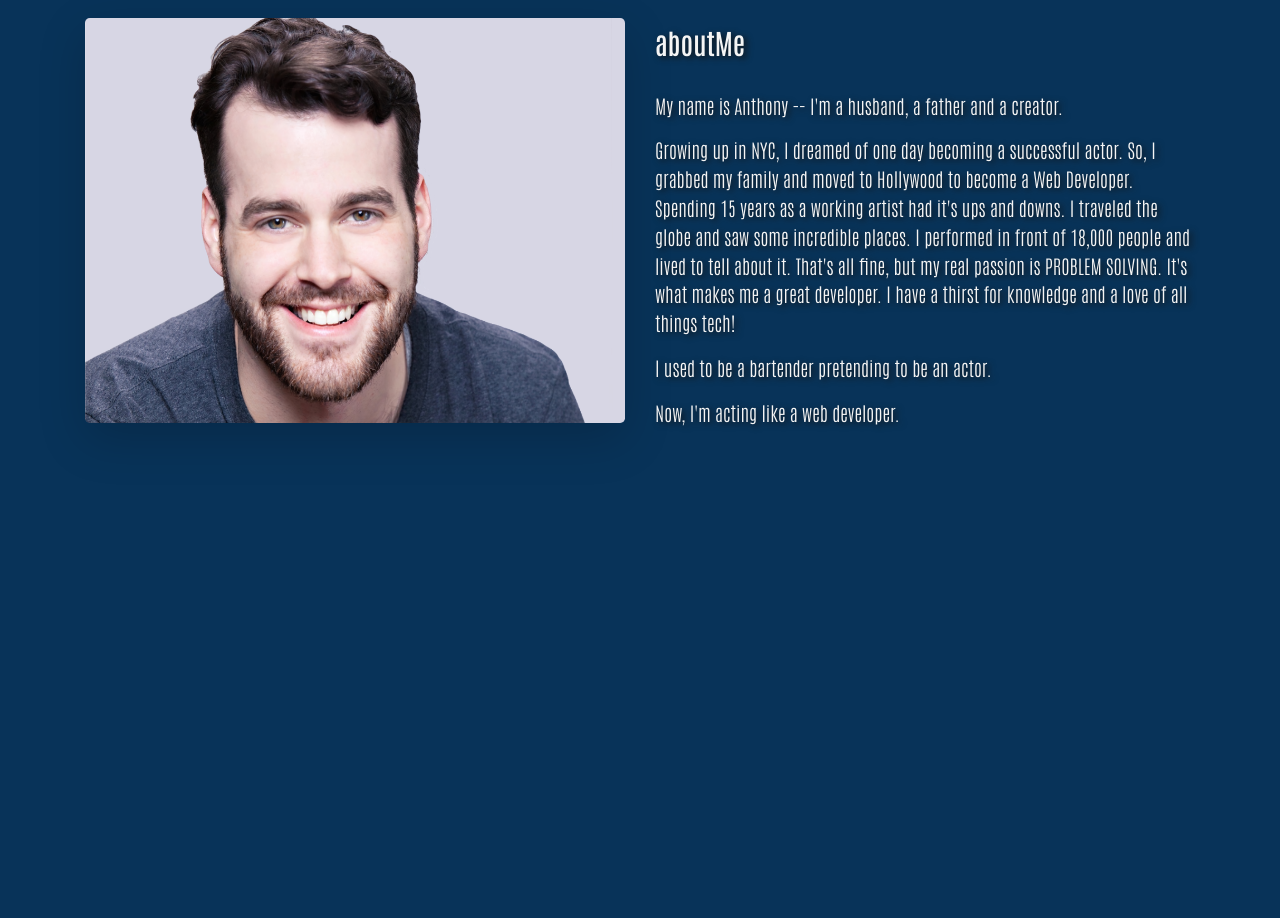
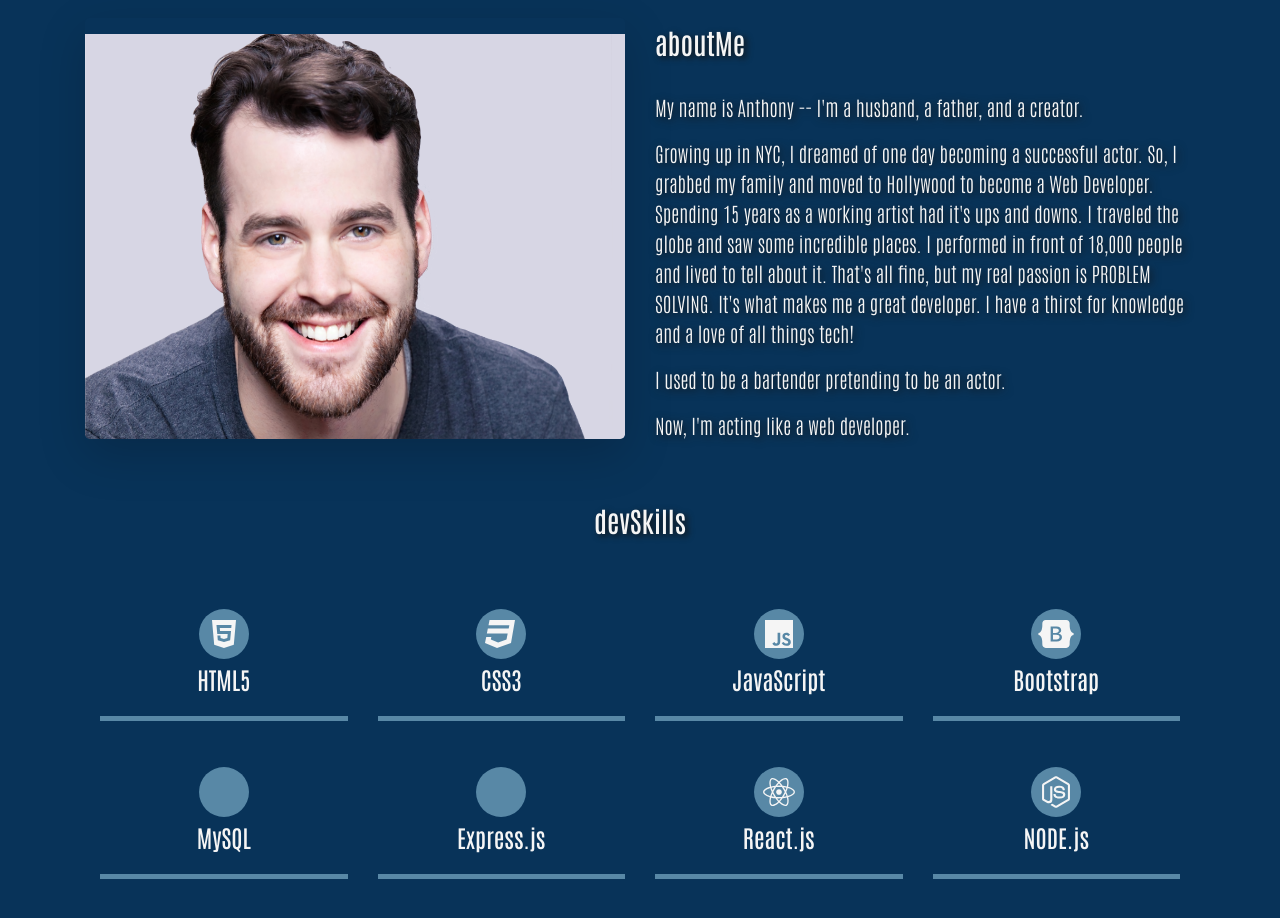
Before and after one commit to anthonyapicella/react-portfolio, a React (Create React App) app: page / in a window 1280 px wide. Shown: the part 920-1838 px from the top of the page. Before the commit the page ends 1412 px from the top, so only its background shows below. Built offline with nearby package versions, Linux system fonts and the light colour scheme.

Commit message:
Adds devSkills section in aboutMe

```diff
--- a/src/App.css
+++ b/src/App.css
@@ -29,15 +29,10 @@ h3 {
 }
 
 p {
-	font-size: 1.2rem;
+	font-size: 1.25rem;
 	font-weight: 100;
-	filter: drop-shadow(3px 2px 3px #121212);
+	filter: drop-shadow(2px 2px 4px #121212);
 }
-
-br {
-	display: block;
-	margin: 6px 0;
- }
 
 /* NAVBAR STYLES */
 
@@ -103,10 +98,6 @@ a.nav-link:focus {
 	width: 100%;
 }
 
-/* ******* aboutMe Section******** */
-
-
-
 /* **Particle Effect** */
 
 .tsparticles-canvas-el {
@@ -134,8 +125,9 @@ a.nav-link:focus {
 }
 
 .typed-text {
-	font-size: 2.3rem;
-	filter: drop-shadow(3px 2px 3px #121212);
+	font-size: 2rem;
+	color: var(--tertiary)!important;
+	filter: drop-shadow(3px 2px 3px #000000);
 }
 
 
@@ -156,6 +148,52 @@ a.nav-link:focus {
 	text-decoration: none;
 }
 
+/* ******* aboutMe Section******** */
+
+.skills {
+	text-align: center;
+	padding-bottom: 2rem;
+	background: var(--primary);
+}
+
+.skills .circle {
+	position: relative;
+	margin: 0.375rem auto;
+	background: var(--light);
+	border-radius: 50%;
+	width: 3.125rem;
+	height: 3.125rem;
+}
+
+.skills .icon {
+	font-size: 2rem;
+	color: var(--tertiary);
+	position: absolute;
+	top: 50%;
+	left: 50%;
+	transform: translate(-50%, -50%);
+}
+
+.skills .box {
+	height: 8rem;
+	border-bottom: 0.3125rem solid var(--light);
+	padding: 0.625rem;
+	margin-bottom: 1.875rem;
+	background: var(--primary);
+	transition: 0.3s ease-in-out;
+}
+
+.skills .box:hover {
+	background: var(--light);
+}
+
+.skills .box:hover .icon {
+	color: var(--primary-dark);
+}
+
+.skills .box:hover .circle {
+	background: var(--shadow);
+}
 
 /********** MEDIA Q ********/
 
@@ -163,6 +201,7 @@ a.nav-link:focus {
 	.navbar-brand {
 		/* font-family: 'Antonio', sans-serif; */
 		font-weight: 100;
+		margin: 0 !important;
 		font-size: 1.75rem;
 		filter: drop-shadow(3px 2px 3px #121212);
 	}
--- a/src/components/AboutMe.js
+++ b/src/components/AboutMe.js
@@ -1,5 +1,6 @@
 import React from 'react';
 import headshot from '../assets/img/HEADSHOT.png';
+import Skills from './Skills';
 
 const AboutMe = () => {
 	return (
@@ -7,7 +8,7 @@ const AboutMe = () => {
 			<div className='row'>
 				<div className='col-lg-6 col-xm12 pb-2'>
 					<img
-						className='img-fluid rounded-lg shadow-lg'
+						className='img-fluid rounded-lg shadow-lg pt-3'
 						src={headshot}
 						alt='headshot'
 					/>
@@ -15,9 +16,8 @@ const AboutMe = () => {
 				<div className='col-lg-6 col-xm12 pt-2'>
 					<h3>aboutMe</h3> <br />
 					<p>
-						{' '}
-						My name is Anthony -- I'm a husband, a father and a
-						creator.{' '}
+						My name is Anthony -- I'm a husband, a father, and a
+						creator.
 					</p>
 					<p>
 						Growing up in NYC, I dreamed of one day becoming a
@@ -34,6 +34,7 @@ const AboutMe = () => {
 					<p>Now, I'm acting like a web developer.</p>
 				</div>
 			</div>
+			<Skills/>
 		</div>
 	);
 };
--- a/src/components/Hero.js
+++ b/src/components/Hero.js
@@ -10,13 +10,11 @@ const Hero = () => {
 					<h1>Anthony Apicella</h1>
 					<h2>Full-Stack Web Developer</h2>
 					<Typed
-						className='typed-text p-2'
+						className='typed-text'
 						strings={[
 							'HTML/CSS',
-							'REACT',
-							'Node.js',
-							'MySQL',
-							'MongoDB',
+							'JavaScript',
+							'MERN stack'
 							// 'Full-Stack Web Developer',
 						]}
 						typeSpeed={60}
--- a/src/components/Navbar.js
+++ b/src/components/Navbar.js
@@ -28,7 +28,7 @@ const Navbar = () => {
 						</a>
 					</li>
 					<li className='nav-item'>
-						<a className='nav-link' href='#'>
+						<a className='nav-link' href='#AboutMe'>
 							About Me
 						</a>
 					</li>
@@ -53,6 +53,15 @@ const Navbar = () => {
 							<a className='dropdown-item' href='#'>
 								Project #3
 							</a>
+							<a className='dropdown-item' href='#'>
+								Project #4
+							</a>
+							<a className='dropdown-item' href='#'>
+								Project #5
+							</a>
+							<a className='dropdown-item' href='#'>
+								Project #6
+							</a>
 						</div>
 					</li>
 
--- /dev/null
+++ b/src/components/Skills.js
@@ -0,0 +1,125 @@
+import React from 'react';
+import { FontAwesomeIcon } from '@fortawesome/react-fontawesome';
+import {
+	faHtml5,
+	faCss3,
+	faJs,
+    faReact,
+	faBootstrap,
+	faNodeJs,
+} from '@fortawesome/free-brands-svg-icons';
+import {} from '@fortawesome/free-solid-svg-icons';
+
+import { Icon, InlineIcon } from '@iconify/react';
+import mysqlIcon from '@iconify-icons/grommet-icons/mysql';
+import expressIcon from '@iconify-icons/simple-icons/express';
+
+const Skills = () => {
+	return (
+		<div id='skills' className='skills'>
+			<h3 className='py-5'>devSkills</h3>
+			<div className='container'>
+				<div className='row'>
+					<div className='col-lg-3 col-md-6 col-sm-6'>
+						<div className='box'>
+							<div className='circle'>
+								<FontAwesomeIcon
+									className='icon'
+									icon={faHtml5}
+									size='2x'
+								/>
+							</div>
+							<h4>HTML5</h4>
+						</div>
+					</div>
+					<div className='col-lg-3 col-md-6 col-sm-6'>
+						<div className='box'>
+							<div className='circle'>
+								<FontAwesomeIcon
+									className='icon'
+									icon={faCss3}
+									size='2x'
+								/>
+							</div>
+							<h4>CSS3</h4>
+						</div>
+					</div>
+					<div className='col-lg-3 col-md-6 col-sm-6'>
+						<div className='box'>
+							<div className='circle'>
+								<FontAwesomeIcon
+									className='icon'
+									icon={faJs}
+									size='2x'
+								/>
+							</div>
+							<h4>JavaScript</h4>
+						</div>
+					</div>
+					<div className='col-lg-3 col-md-6 col-sm-6'>
+						<div className='box'>
+							<div className='circle'>
+								<FontAwesomeIcon
+									className='icon'
+									icon={faBootstrap}
+									size='2x'
+								/>
+							</div>
+							<h4>Bootstrap</h4>
+						</div>
+					</div>
+					<div className='col-lg-3 col-md-6 col-sm-6'>
+						<div className='box'>
+							<div className='circle p-2'>
+								<Icon
+									icon={mysqlIcon}
+									width={35}
+									height={35}
+								/>
+							</div>
+							<h4>MySQL</h4>
+						</div>
+					</div>
+					<div className='col-lg-3 col-md-6 col-sm-6'>
+						<div className='box'>
+							<div className='circle p-1'>
+								<Icon
+									icon={expressIcon}
+									width={40}
+									height={40}
+								/>
+							</div>
+							<h4>Express.js</h4>
+						</div>
+					</div>
+					<div className='col-lg-3 col-md-6 col-sm-6'>
+						<div className='box'>
+							<div className='circle'>
+								<FontAwesomeIcon
+									className='icon'
+									icon={faReact}
+									size='2x'
+								/>
+							</div>
+							<h4>React.js</h4>
+						</div>
+					</div>
+					<div className='col-lg-3 col-md-6 col-sm-6'>
+						<div className='box'>
+							<div className='circle'>
+								<FontAwesomeIcon
+									className='icon'
+									icon={faNodeJs}
+									size='2x'
+								/>
+							</div>
+							<h4>NODE.js</h4>
+						</div>
+					</div>
+				</div>
+			</div>
+		</div>
+	);
+};
+
+export default Skills;
```
Also changed, not shown: package.json (+9 -0 lines), 1 other file (tests, documents, lock files or other folders).
